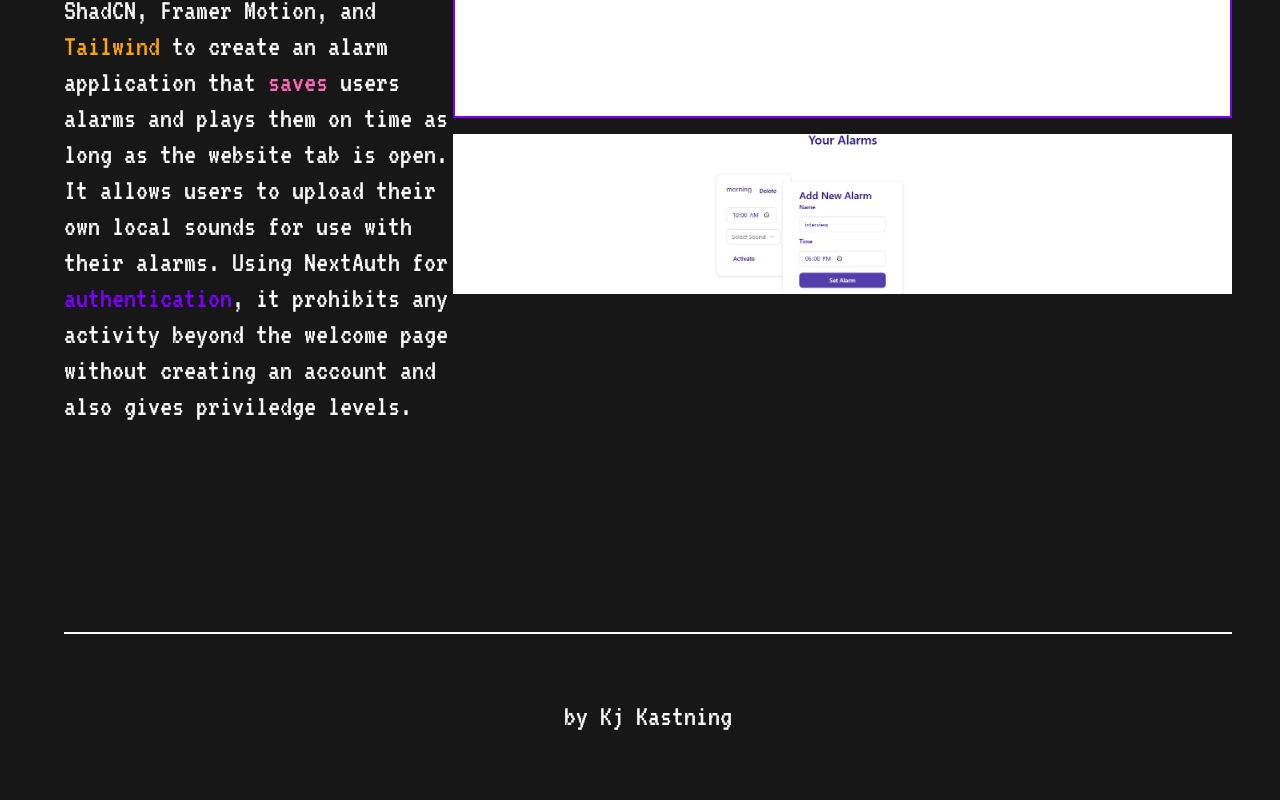
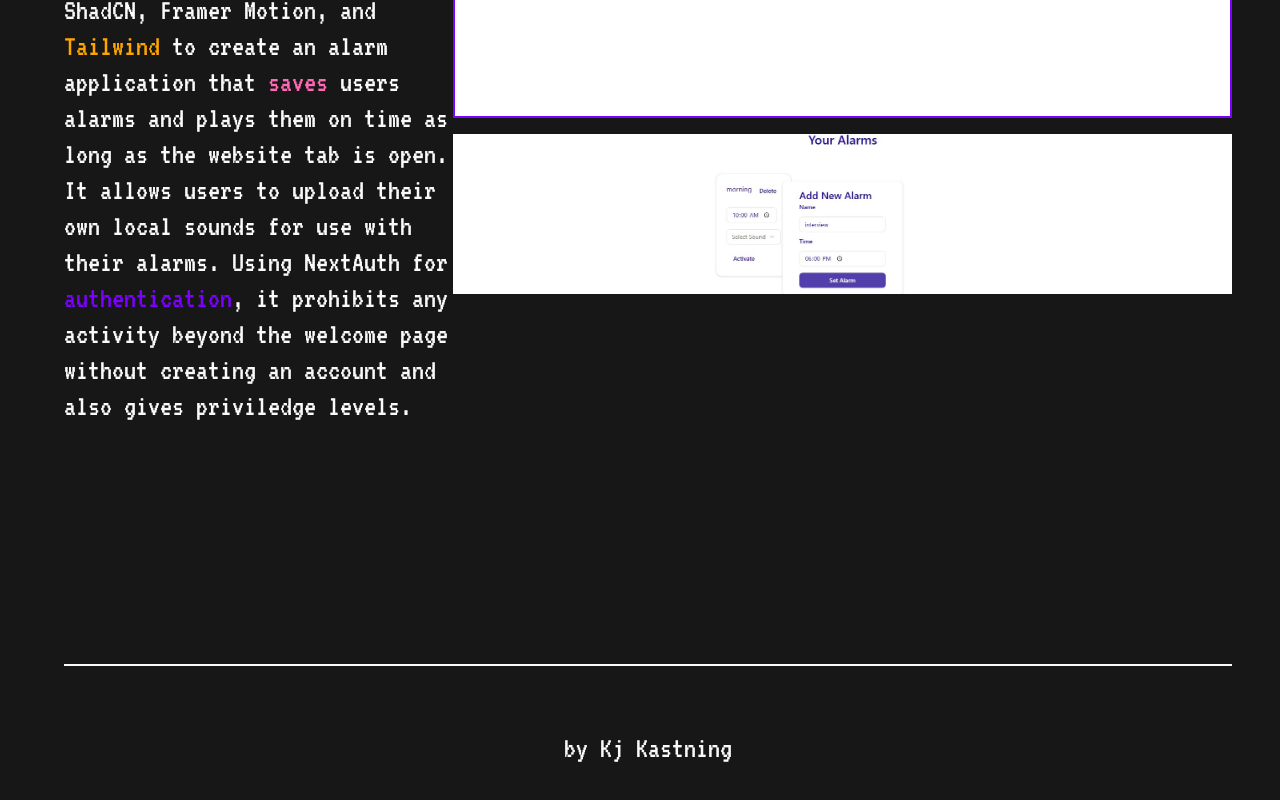
Before and after one commit to kjk81/kjk-personal-website, a Next.js app: page / in a window 1280 px wide. Shown: the part 7896-8696 px from the top of the page. Built offline with nearby package versions, Linux system fonts and the light colour scheme.

Commit message:
margining

```diff
--- a/components/footer.tsx
+++ b/components/footer.tsx
@@ -1,7 +1,7 @@
 import Link from "next/link";
 export default function Footer() {
     return (
-        <footer className="border-t-foreground border-t-[2px] w-full h-fit flex flex-col justify-center items-center py-16">
+        <footer className="border-t-foreground border-t-[2px] w-full h-fit flex flex-col justify-center items-center mt-8 py-16">
             <p>by Kj Kastning</p>
         </footer>
     );
```
